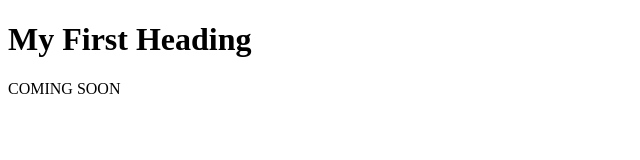
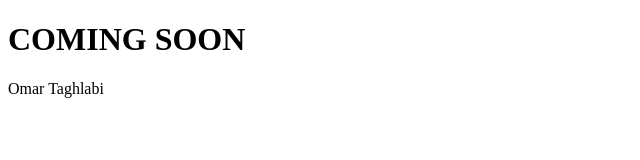
Before and after one commit to omartaghlabi/omartaghlabi, a plain HTML site: page Index.html in a window 1280 px wide. Shown: the whole page, without its empty margins (0-640 px from the left). Drawn offline with Linux system fonts and the light colour scheme.

Commit message:
changes to index.html

```diff
--- a/Index.html
+++ b/Index.html
@@ -2,9 +2,9 @@
 <html>
 <body>
 
-<h1>My First Heading</h1>
+<h1>COMING SOON</h1>
 
-<p>COMING SOON</p>
+<p>Omar Taghlabi</p>
 
 </body>
 </html>
```
